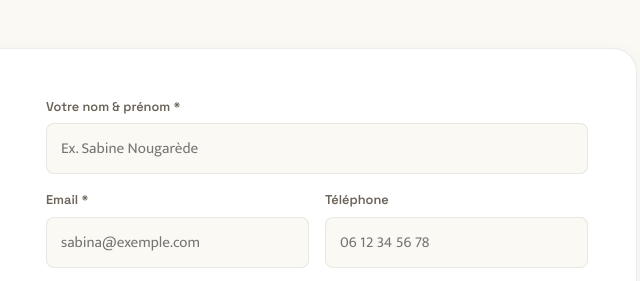
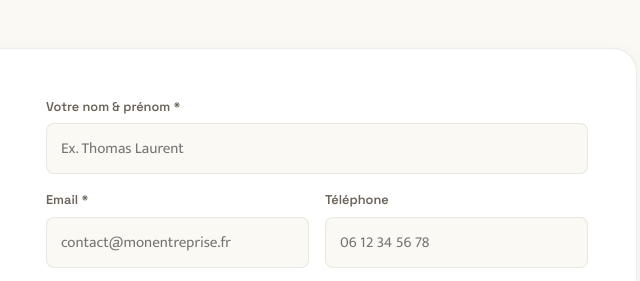
Before and after one commit to AitsaidCode/Portfolio, a website: page index.html in a window 1280 px wide. Shown: the part 5540-5821 px from the top of the page, 591-1231 px from the left. Drawn offline with Linux system fonts and the light colour scheme; a web font is replaced by a local one.

Commit message:
Replace form placeholders with generic fictional examples

```diff
--- a/index.html
+++ b/index.html
@@ -562,13 +562,13 @@
             <form id="portfolio-form" class="surinder-form">
               <div class="form-group">
                 <label for="f-name">Votre nom & prénom *</label>
-                <input type="text" id="f-name" required placeholder="Ex. Sabine Nougarède" />
+                <input type="text" id="f-name" required placeholder="Ex. Thomas Laurent" />
               </div>
 
               <div class="form-row-2">
                 <div class="form-group">
                   <label for="f-email">Email *</label>
-                  <input type="email" id="f-email" required placeholder="sabina@exemple.com" />
+                  <input type="email" id="f-email" required placeholder="contact@monentreprise.fr" />
                 </div>
                 <div class="form-group">
                   <label for="f-phone">Téléphone</label>
```
